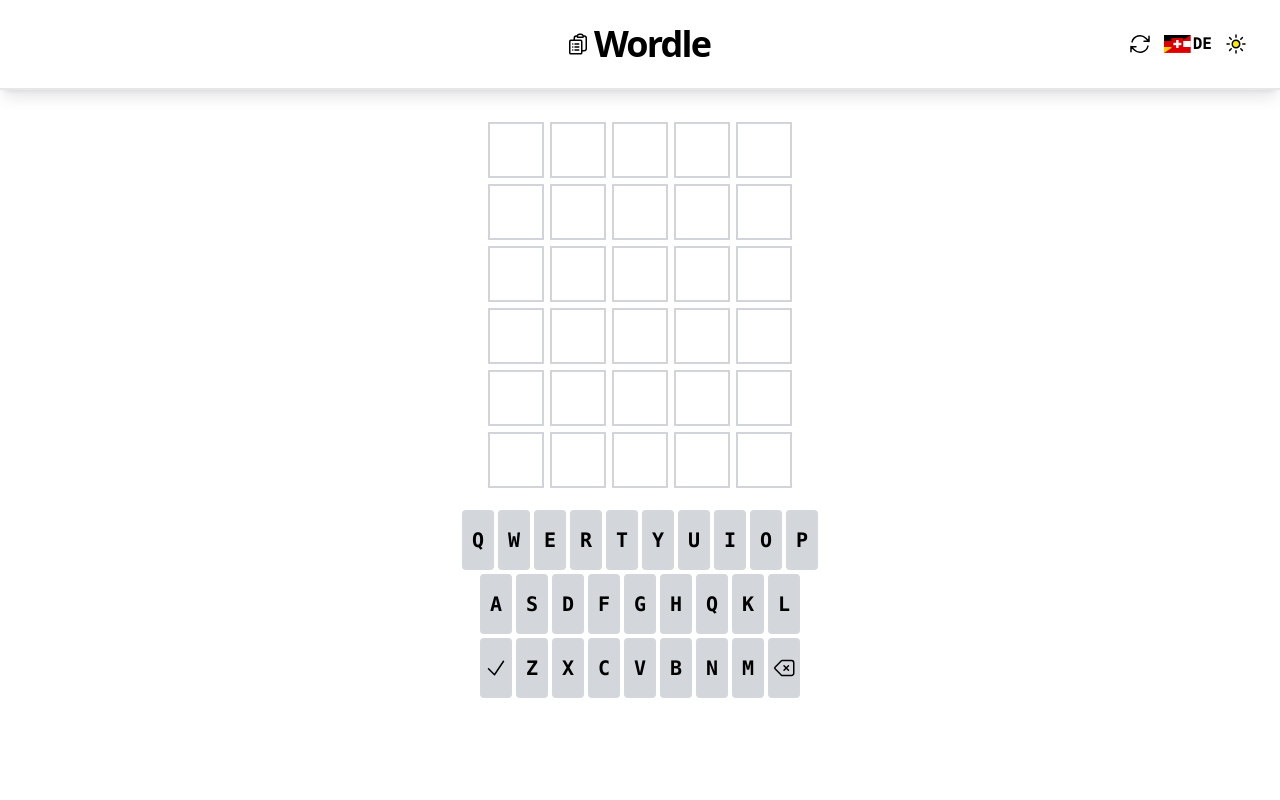
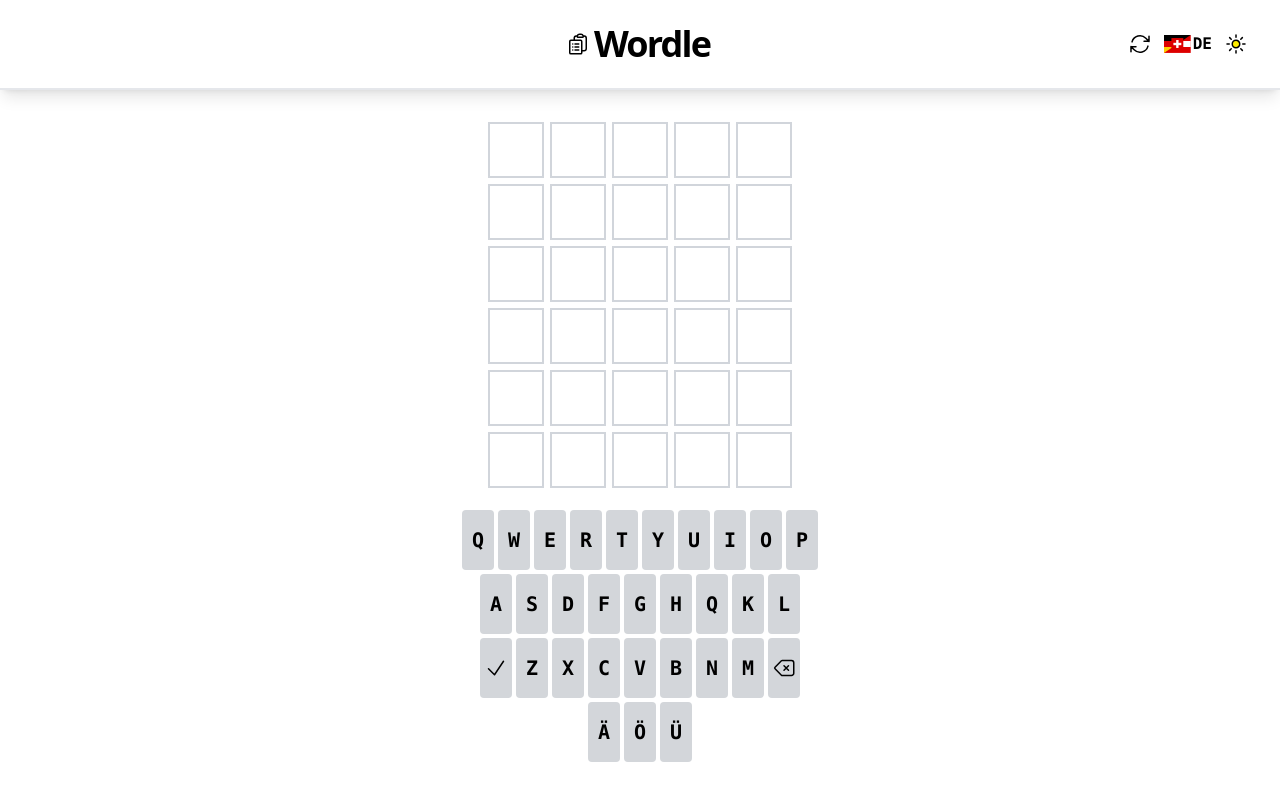
Before and after one commit to priegelsdev/wordle, a React (Vite) app: page / in a window 1280 px wide. Both pictures are taken after a click on the button "EN". Built offline with nearby package versions, Linux system fonts and the light colour scheme.

Commit message:
refactor code and simplify in keyboard component

```diff
--- a/src/Components/Keyboard.tsx
+++ b/src/Components/Keyboard.tsx
@@ -65,6 +65,9 @@
   'n',
   'm',
   arrow,
+  'ä',
+  'ö',
+  'ü',
 ];
 
 type KeyboardProps = {
@@ -86,23 +89,6 @@
   quizWord,
   language,
 }: KeyboardProps) {
-  // KEYS state depending on language
-  const [keys, setKeys] = useState<any[]>(KEYS);
-
-  function changeKeyboard() {
-    if (language === 'de') {
-      // TODO: CHANGE '' BACK WHEN KEYBOARD IS DONE
-      setKeys(KEYS);
-      setKeys((prevState) => [...prevState, '', '', 'ä', 'ö', 'ü']);
-    } else if (keys.includes('ä')) {
-      setKeys(KEYS);
-    }
-  }
-
-  useEffect(() => {
-    changeKeyboard();
-  }, [language]);
-
   // function to run onClick passed down to keyElements
   function handleClick(e: React.MouseEvent<HTMLButtonElement>) {
     const id = e.currentTarget.id;
@@ -116,7 +102,7 @@
     }
   }
 
-  const keyElements = keys.map((key, index) => (
+  const keyElements = KEYS.map((key, index) => (
     <button
       id={`${key == enter ? 'enter' : ''} ${key == arrow ? 'arrow' : ''}`}
       key={index}
@@ -143,7 +129,6 @@
         ${key === arrow || key === enter ? 'w-12 md:w-12' : ''}
 
         ${key === '' ? 'bg-transparent' : ''}`}
-      /* TODO: CHANGE BACK WHEN KEYBOARD IS STYLED PROPERLY */
       onClick={handleClick}
     >
       {key}
@@ -162,11 +147,16 @@
     <div className="flex justify-center gap-1">{keyElements.slice(19, 28)}</div>
   );
 
+  const optionalRow = (
+    <div className="flex justify-center gap-1">{keyElements.slice(28, 31)}</div>
+  );
+
   return (
     <div className="w-screen w-max-10/12 flex flex-col justify-center gap-1">
       {firstRow}
       {secondRow}
       {thirdRow}
+      {language == 'de' && optionalRow}
     </div>
   );
 }
```
